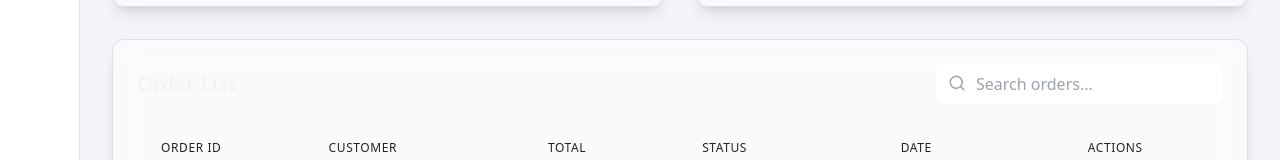
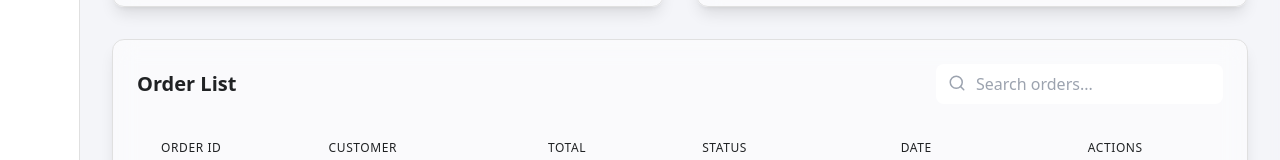
Before and after one commit to mazherx/Admin-Dashboard, a React (Vite) app: page /orders in a window 1280 px wide. Shown: the part 582-742 px from the top of the page. Built offline with nearby package versions, Linux system fonts and the light colour scheme.

Commit message:
12-oct changes

```diff
--- a/src/componets/orders/OrdersTable.jsx
+++ b/src/componets/orders/OrdersTable.jsx
@@ -34,7 +34,7 @@ const OrdersTable = () => {
 			transition={{ delay: 0.4 }}
 		>
 			<div className='flex justify-between items-center mb-6'>
-				<h2 className='text-xl font-semibold text-gray-100'>Order List</h2>
+				<h2 className='text-xl font-bold text-custom-gray'>Order List</h2>
 				<div className='relative'>
 					<input
 						type='text'
--- a/src/componets/overview/CategoryDistributionChart.jsx
+++ b/src/componets/overview/CategoryDistributionChart.jsx
@@ -27,7 +27,7 @@ const CategoryDistributionChart = () => {
       animate={{ opacity: 1, y: 0 }}
       transition={{ delay: 0.3 }}
     >
-      <h2 className="text-lg font-medium mb-4 text-custom-gray">
+      <h2 className="text-lg font-bold mb-4 text-custom-gray ">
         Category Distribution
       </h2>
       <div className="h-80">
--- a/src/componets/sales/SalesByCategoryChart.jsx
+++ b/src/componets/sales/SalesByCategoryChart.jsx
@@ -18,7 +18,7 @@ const SalesByCategoryChart = () => {
 			animate={{ opacity: 1, y: 0 }}
 			transition={{ delay: 0.3 }}
 		>
-			<h2 className='text-xl font-semibold text-custom-gray mb-4'>Sales by Category</h2>
+			<h2 className='text-xl font-bold text-custom-gray mb-4'>Sales by Category</h2>
 
 			<div style={{ width: "100%", height: 300 }}>
 				<ResponsiveContainer>
```
